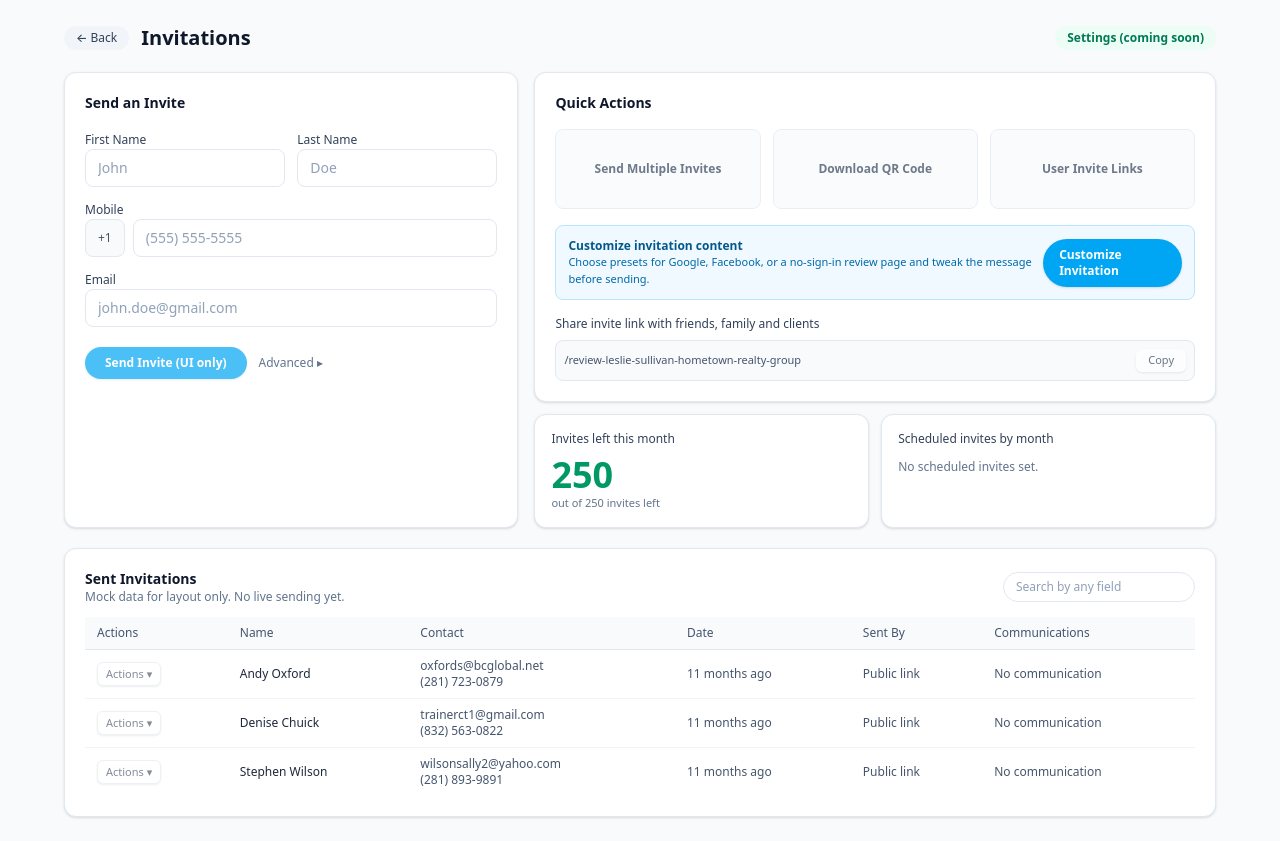
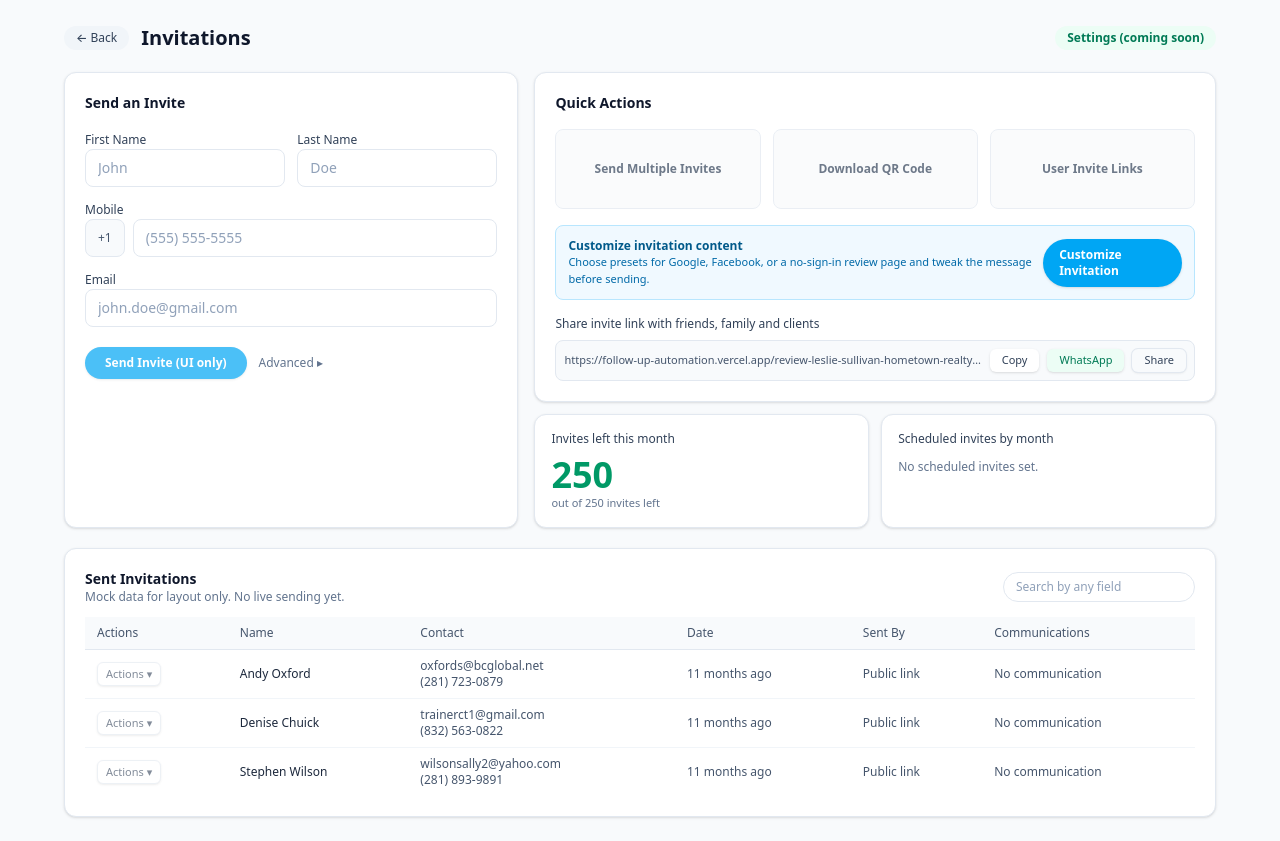
Before and after one commit to VenJami/follow-up-automation, a Next.js app: page /dashboard/invitations in a window 1280 px wide. Built offline with nearby package versions, Linux system fonts and the light colour scheme.

Commit message:
Add inbox read/unread, bulk actions, and Reply in Gmail button

```diff
--- /dev/null
+++ b/src/app/dashboard/invitations/InviteShareBar.tsx
@@ -0,0 +1,122 @@
+"use client";
+
+import { useEffect, useMemo, useState } from "react";
+
+const DEFAULT_SHARE_MESSAGE =
+  "Check out these client reviews for Leslie Sullivan (Hometown Realty Group).";
+
+function fallbackCopy(text: string) {
+  // Fallback for environments where `navigator.clipboard` isn't available.
+  const el = document.createElement("textarea");
+  el.value = text;
+  el.setAttribute("readonly", "true");
+  el.style.position = "absolute";
+  el.style.left = "-9999px";
+  document.body.appendChild(el);
+  el.select();
+  document.execCommand("copy");
+  document.body.removeChild(el);
+}
+
+export default function InviteShareBar({
+  inviteUrl,
+  shareMessage = DEFAULT_SHARE_MESSAGE,
+}: {
+  inviteUrl: string;
+  shareMessage?: string;
+}) {
+  const [toast, setToast] = useState<string | null>(null);
+
+  const whatsappUrl = useMemo(() => {
+    // WhatsApp can read `text` query param.
+    const text = `${shareMessage}\n${inviteUrl}`;
+    return `https://wa.me/?text=${encodeURIComponent(text)}`;
+  }, [inviteUrl, shareMessage]);
+
+  useEffect(() => {
+    if (!toast) return;
+    const t = window.setTimeout(() => setToast(null), 1800);
+    return () => window.clearTimeout(t);
+  }, [toast]);
+
+  async function handleCopy() {
+    try {
+      if (navigator.clipboard?.writeText) {
+        await navigator.clipboard.writeText(inviteUrl);
+      } else {
+        fallbackCopy(inviteUrl);
+      }
+      setToast("Copied!");
+    } catch {
+      setToast("Copy failed");
+    }
+  }
+
+  function handleShareWhatsApp() {
+    window.open(whatsappUrl, "_blank", "noopener,noreferrer");
+  }
+
+  async function handleWebShare() {
+    try {
+      if (!navigator.share) {
+        // If the browser doesn't support share, fall back to WhatsApp.
+        handleShareWhatsApp();
+        return;
+      }
+
+      await navigator.share({
+        title: "Client Reviews - Leslie Sullivan",
+        text: shareMessage,
+        url: inviteUrl,
+      });
+    } catch {
+      // User cancelled or browser blocked the share intent; ignore.
+    }
+  }
+
+  return (
+    <div className="mt-4 space-y-2 text-xs">
+      <p className="font-medium text-slate-700">
+        Share invite link with friends, family and clients
+      </p>
+
+      <div className="flex flex-col gap-2 rounded-lg border border-slate-200 bg-slate-50 p-2 sm:flex-row sm:items-center sm:justify-between">
+        <span className="flex-1 truncate text-[11px] text-slate-600">
+          {inviteUrl}
+        </span>
+
+        <div className="flex flex-col gap-2 sm:flex-row sm:items-center">
+          <button
+            type="button"
+            onClick={() => void handleCopy()}
+            className="inline-flex items-center justify-center rounded-md bg-white px-3 py-1 text-[11px] font-medium text-slate-700 shadow-sm hover:bg-slate-100"
+          >
+            Copy
+          </button>
+
+          <button
+            type="button"
+            onClick={handleShareWhatsApp}
+            className="inline-flex items-center justify-center rounded-md bg-emerald-50 px-3 py-1 text-[11px] font-medium text-emerald-700 shadow-sm hover:bg-emerald-100"
+          >
+            WhatsApp
+          </button>
+
+          <button
+            type="button"
+            onClick={() => void handleWebShare()}
+            className="inline-flex items-center justify-center rounded-md bg-slate-50 px-3 py-1 text-[11px] font-medium text-slate-700 shadow-sm ring-1 ring-slate-200 hover:bg-slate-100"
+          >
+            Share
+          </button>
+        </div>
+      </div>
+
+      {toast && (
+        <div className="pointer-events-none fixed bottom-4 left-1/2 z-50 -translate-x-1/2 rounded-full bg-slate-900 px-4 py-2 text-xs font-semibold text-white shadow-lg sm:bottom-6">
+          {toast}
+        </div>
+      )}
+    </div>
+  );
+}
--- a/src/app/dashboard/invitations/page.tsx
+++ b/src/app/dashboard/invitations/page.tsx
@@ -1,5 +1,6 @@
 import type { Metadata } from "next";
 import Link from "next/link";
+import InviteShareBar from "./InviteShareBar";
 
 export const metadata: Metadata = {
   title: "Invitations | Follow-Up Inbox",
@@ -33,6 +34,9 @@ const mockInvites = [
 ];
 
 export default function InvitationsPage() {
+  const publicInviteUrl =
+    "https://follow-up-automation.vercel.app/review-leslie-sullivan-hometown-realty-group";
+
   return (
     <main className="min-h-screen px-4 py-6">
       <div className="mx-auto max-w-6xl space-y-5">
@@ -177,23 +181,7 @@ export default function InvitationsPage() {
                 </Link>
               </div>
 
-              <div className="mt-4 space-y-2 text-xs">
-                <p className="font-medium text-slate-700">
-                  Share invite link with friends, family and clients
-                </p>
-                <div className="flex flex-col gap-2 rounded-lg border border-slate-200 bg-slate-50 p-2 sm:flex-row sm:items-center">
-                  <span className="flex-1 truncate text-[11px] text-slate-600">
-                    /review-leslie-sullivan-hometown-realty-group
-                  </span>
-                  <button
-                    type="button"
-                    disabled
-                    className="inline-flex items-center justify-center rounded-md bg-white px-3 py-1 text-[11px] font-medium text-slate-700 shadow-sm hover:bg-slate-100 disabled:opacity-70"
-                  >
-                    Copy
-                  </button>
-                </div>
-              </div>
+              <InviteShareBar inviteUrl={publicInviteUrl} />
             </div>
 
             <div className="grid gap-3 sm:grid-cols-2">
```
